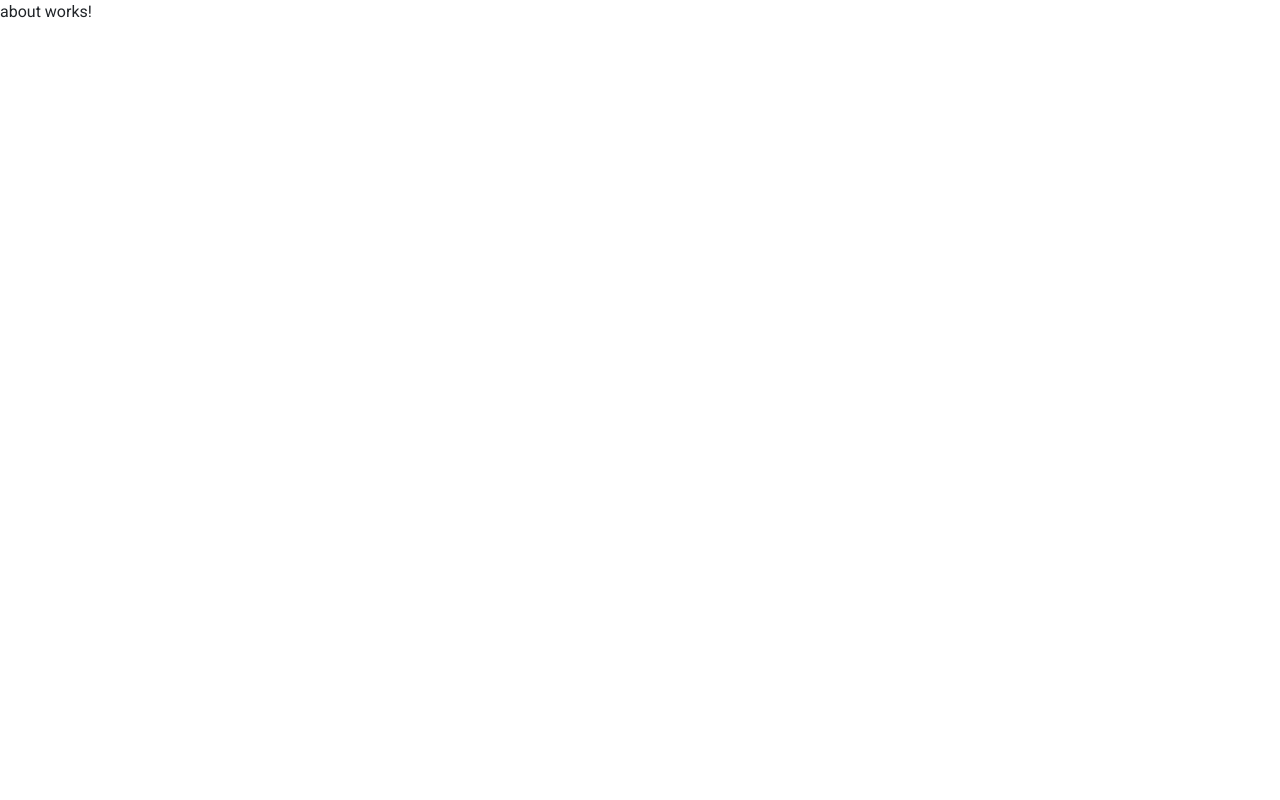
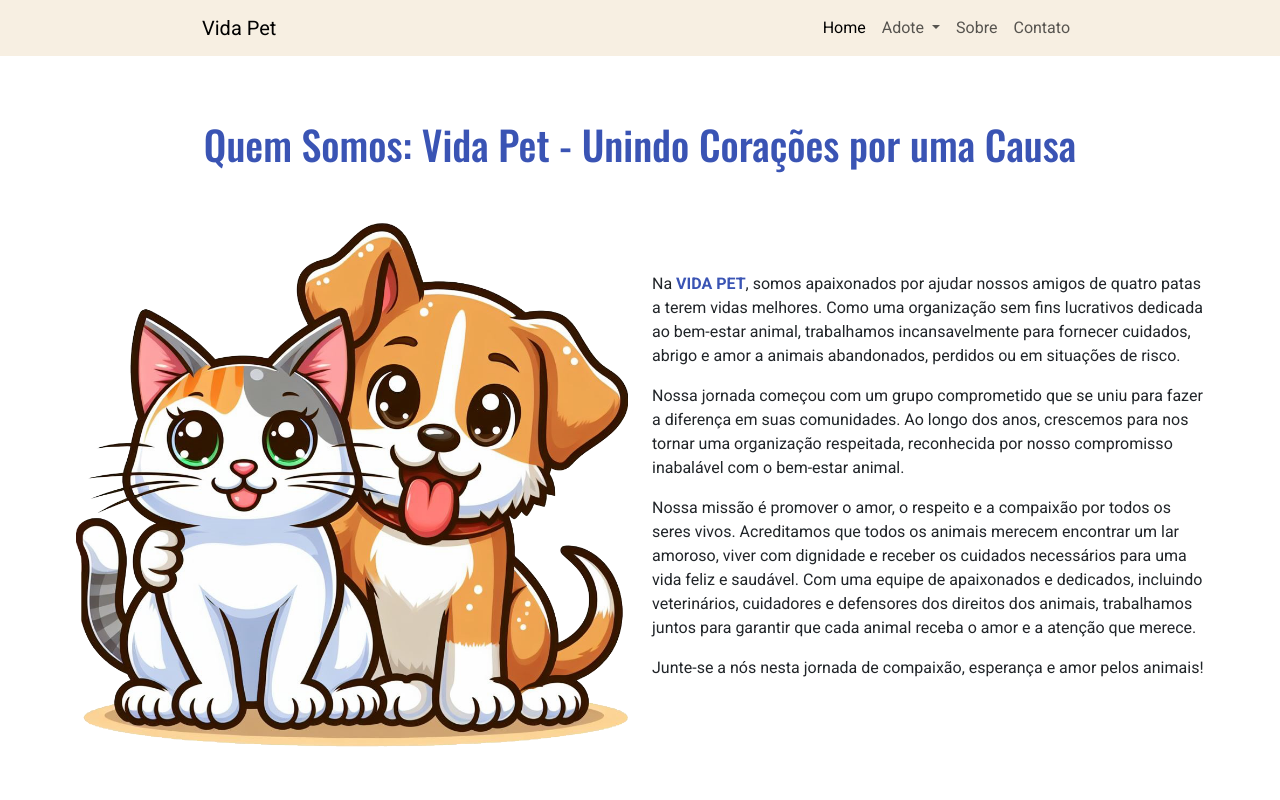
Before and after one commit to grasieletinoco/site-adocao-de-animais-angular, an Angular app: page /sobre in a window 1280 px wide. Shown: the top 800 px of the page. Built offline with nearby package versions, Linux system fonts and the light colour scheme.

Commit message:
ADD Conteúdo Página Sobre

```diff
--- a/src/app/pages/about/about.component.css
+++ b/src/app/pages/about/about.component.css
@@ -0,0 +1,16 @@
+.sobre-nos{
+    padding: 4rem;
+}
+
+.sobre-nos-conteudo{
+    max-width: 1200px;
+    margin: 0 auto;
+}
+
+h2{
+    font-family: "Oswald", sans-serif;
+    color: var(--blue);
+    font-size: 2.5rem;
+    text-align: center;
+    padding-bottom: 20px;
+}
--- a/src/app/pages/about/about.component.html
+++ b/src/app/pages/about/about.component.html
@@ -1 +1,22 @@
-<p>about works!</p>
+<app-navbar></app-navbar>
+
+<section class="sobre-nos">
+    <h2>Quem Somos: Vida Pet - Unindo Corações por uma Causa</h2>
+    <div class="row justify-content-center align-items-center sobre-nos-conteudo">
+        <div class="col-md-6">
+            <div class="sobre-nos-cards-img">
+                <img src="../../../assets/img-sobre-nos.png" class="img-fluid" alt="">
+            </div>
+        </div>
+        <div class="col-md-6">
+            <div class="sobre-nos-cards-texto pt-4">
+                <p>Na <span style="color: #3a54b4;font-weight: bold;">VIDA PET</span>, somos apaixonados por ajudar nossos amigos de quatro patas a terem vidas melhores. Como uma organização sem fins lucrativos dedicada ao bem-estar animal, trabalhamos incansavelmente para fornecer cuidados, abrigo e amor a animais abandonados, perdidos ou em situações de risco.</p>
+                <p>Nossa jornada começou com um grupo comprometido que se uniu para fazer a diferença em suas comunidades. Ao longo dos anos, crescemos para nos tornar uma organização respeitada, reconhecida por nosso compromisso inabalável com o bem-estar animal.</p>
+                <p>Nossa missão é promover o amor, o respeito e a compaixão por todos os seres vivos. Acreditamos que todos os animais merecem encontrar um lar amoroso, viver com dignidade e receber os cuidados necessários para uma vida feliz e saudável. Com uma equipe de apaixonados e dedicados, incluindo veterinários, cuidadores e defensores dos direitos dos animais, trabalhamos juntos para garantir que cada animal receba o amor e a atenção que merece.</p>
+                <p>Junte-se a nós nesta jornada de compaixão, esperança e amor pelos animais!</p>
+            </div>
+        </div>
+    </div>
+</section>
+
+<app-footer></app-footer>
--- a/src/app/pages/about/about.component.ts
+++ b/src/app/pages/about/about.component.ts
@@ -1,9 +1,12 @@
+import { CommonModule } from '@angular/common';
 import { Component } from '@angular/core';
+import { NavbarComponent } from '../../components/navbar/navbar.component';
+import { FooterComponent } from '../../components/footer/footer.component';
 
 @Component({
   selector: 'app-about',
   standalone: true,
-  imports: [],
+  imports: [CommonModule,NavbarComponent,FooterComponent],
   templateUrl: './about.component.html',
   styleUrl: './about.component.css'
 })
```
Also changed, not shown: src/assets/img-sobre-nos.png (added).
